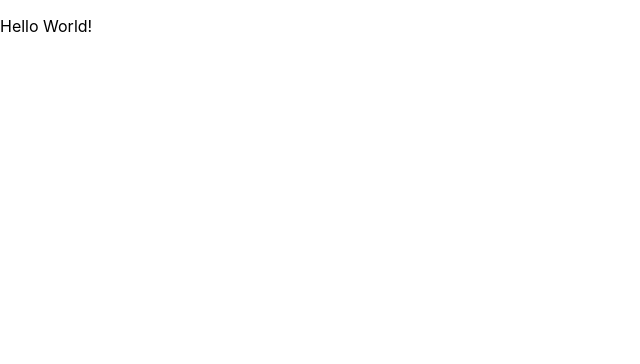
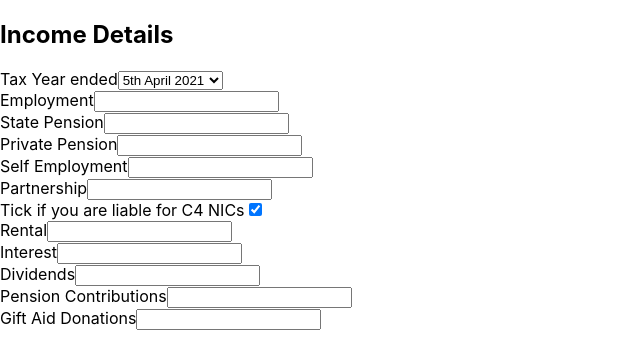
Before and after one commit to matt-j-e/ts-taxcomp, a React (Create React App) app: page / in a window 1280 px wide. Shown: the top 364 px of the page, without its empty margins (0-640 px from the left). Built offline with nearby package versions, Linux system fonts and the light colour scheme.

Commit message:
build DataCollector component with form to collect relevant income details. Data state managed in App and passed as props

```diff
--- a/src/components/App.tsx
+++ b/src/components/App.tsx
@@ -1,10 +1,33 @@
-import React from 'react';
-import '../styles/App.css';
+import React, { useState } from 'react';
+import DataCollector from './DataCollector';
+import { Data } from "../interfaces"
 
 function App() {
+
+  const initialState: Data = {
+    taxYear: "2021",
+    employment: "",
+    pensionState: "",
+    pensionPrivate: "",
+    selfEmployment: "",
+    partnership: "",
+    rental: "",
+    interest: "",
+    dividend: "",
+    pensionContrib: "",
+    giftAid: "",
+  };
+
+  const [fields, setFields] = useState<Data>(initialState);
+  const [c4Liable, setC4Liable] = useState<boolean>(true);
+
   return (
     <div className="App">
-      <p>Hello World!</p>
+      <DataCollector
+        fields={fields}
+        setFields={setFields}
+        c4Liable={c4Liable}
+        setC4Liable={setC4Liable} />
     </div>
   );
 }
--- /dev/null
+++ b/src/components/DataCollector.tsx
@@ -0,0 +1,92 @@
+import { Data } from "../interfaces"
+
+interface AppProps {
+  fields: Data;
+  setFields: React.Dispatch<React.SetStateAction<Data>>;
+  c4Liable: boolean;
+  setC4Liable: React.Dispatch<React.SetStateAction<boolean>>;
+}
+
+const DataCollector = ({ fields, setFields, c4Liable, setC4Liable }: AppProps) => {
+
+  const handleAddData = (e: React.FocusEvent<HTMLSelectElement> | React.FocusEvent<HTMLInputElement>) => {
+    e.preventDefault();
+    console.log(fields, c4Liable);
+  }
+
+  const handleFieldChange = (e: React.ChangeEvent<HTMLSelectElement> | React.ChangeEvent<HTMLInputElement>) => {
+    setFields((prev) => {
+      return {
+        ...prev, [e.target.name]: e.target.value,
+      };
+    });
+  };
+
+  const handleC4Change = () => {
+    setC4Liable(!c4Liable);
+  }
+
+  return (
+    <div>
+      <h2>Income Details</h2>
+      <form>
+        <div>
+          <label htmlFor="taxYear">Tax Year ended</label>
+          <select name="taxYear" id="taxYear" value={fields.taxYear} onChange={handleFieldChange} onBlur={handleAddData}>
+            <option value="2021">5th April 2021</option>
+            <option value="2020">5th April 2020</option>
+            <option value="2019">5th April 2019</option>
+          </select>
+        </div>
+        <div>
+          <label htmlFor="employment">Employment</label>
+          <input type="text" id="employment" name="employment" value={fields.employment} onChange={handleFieldChange} onBlur={handleAddData} />
+        </div>
+        <div>
+          <label htmlFor="pensionState">State Pension</label>
+          <input type="text" id="pensionState" name="pensionState" value={fields.pensionState} onChange={handleFieldChange} onBlur={handleAddData} />
+        </div>
+        <div>
+          <label htmlFor="pensionPrivate">Private Pension</label>
+          <input type="text" id="pensionPrivate" name="pensionPrivate" value={fields.pensionPrivate} onChange={handleFieldChange} onBlur={handleAddData} />
+        </div>
+        <div>
+          <label htmlFor="selfEmployment">Self Employment</label>
+          <input type="text" id="selfEmployment" name="selfEmployment" value={fields.selfEmployment} onChange={handleFieldChange} onBlur={handleAddData} />
+        </div>
+        <div>
+          <label htmlFor="partnership">Partnership</label>
+          <input type="text" id="partnership" name="partnership" value={fields.partnership} onChange={handleFieldChange} onBlur={handleAddData} />
+        </div>
+        <div>
+          <label htmlFor="c4Liable">Tick if you are liable for C4 NICs</label>
+          <input type="checkbox" id="c4Liable" name="c4Liable" checked={c4Liable} onChange={handleC4Change} onBlur={handleAddData} />
+        </div>
+        <div>
+          <label htmlFor="rental">Rental</label>
+          <input type="text" id="rental" name="rental" value={fields.rental} onChange={handleFieldChange} onBlur={handleAddData} />
+        </div>
+        <div>
+          <label htmlFor="interest">Interest</label>
+          <input type="text" id="interest" name="interest" value={fields.interest} onChange={handleFieldChange} onBlur={handleAddData} />
+        </div>
+        <div>
+          <label htmlFor="dividends">Dividends</label>
+          <input type="text" id="dividends" name="dividends" value={fields.dividend} onChange={handleFieldChange} onBlur={handleAddData} />
+        </div>
+        <div>
+          <label htmlFor="pensionContrib">Pension Contributions</label>
+          <input type="text" id="pensionContrib" name="pensionContrib" value={fields.pensionContrib} onChange={handleFieldChange} onBlur={handleAddData} />
+        </div>
+        <div>
+          <label htmlFor="giftAid">Gift Aid Donations</label>
+          <input type="text" id="giftAid" name="giftAid" value={fields.giftAid} onChange={handleFieldChange} onBlur={handleAddData} />
+        </div>
+      </form>
+    </div>
+  )
+
+
+}
+
+export default DataCollector;
--- /dev/null
+++ b/src/interfaces.js
@@ -0,0 +1,13 @@
+export interface Data {
+  taxYear: string;
+  employment: string;
+  pensionState: string;
+  pensionPrivate: string;
+  selfEmployment: string;
+  partnership: string;
+  rental: string;
+  interest: string;
+  dividend: string;
+  pensionContrib: string;
+  giftAid: string;
+}
```
